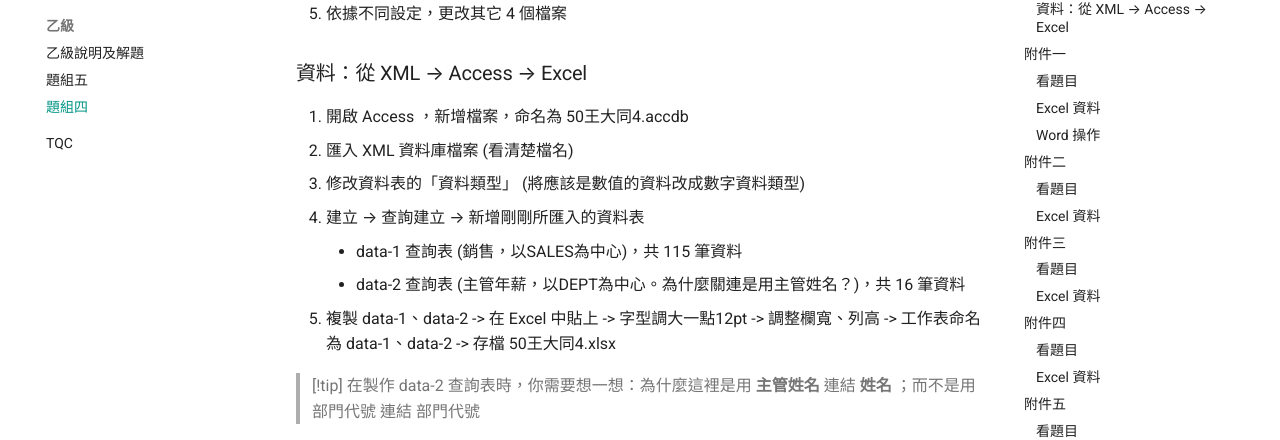
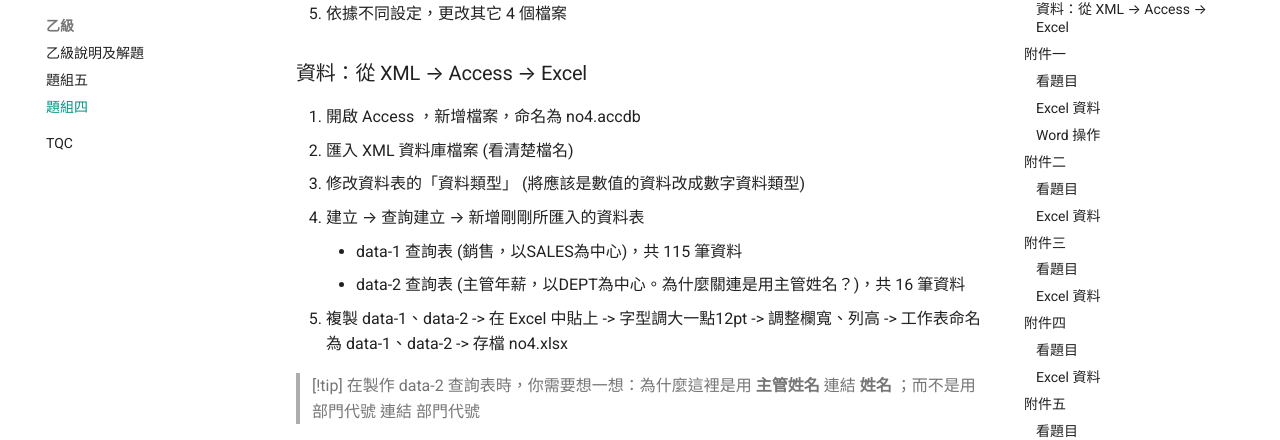
Before and after one commit to cwyedu/school-112, an MkDocs documentation site: the page built from docs/cert/cert2/resolve-4.md, in a window 1280 px wide and 900 px high, scrolled down 331 px. Shown: the part 153-593 px from the top of the window. Built offline with MkDocs 1.6.1 and Material for MkDocs 9.7.7, drawn with Linux system fonts in a browser that asks for light colours.

Commit message:
新增9/18進度

```diff
--- a/docs/cert/cert2/resolve-4.md
+++ b/docs/cert/cert2/resolve-4.md
@@ -12,13 +12,13 @@
 
 ### 資料：從 XML → Access → Excel
 
-1. 開啟 Access ，新增檔案，命名為 50王大同4.accdb
+1. 開啟 Access ，新增檔案，命名為 no4.accdb
 1. 匯入 XML 資料庫檔案 (看清楚檔名)
 1. 修改資料表的「資料類型」 (將應該是數值的資料改成數字資料類型)
 1. 建立 → 查詢建立 → 新增剛剛所匯入的資料表
     - data-1 查詢表 (銷售，以SALES為中心)，共 115 筆資料
     - data-2 查詢表 (主管年薪，以DEPT為中心。為什麼關連是用主管姓名？)，共 16 筆資料
-1. 複製 data-1、data-2 -> 在 Excel 中貼上 -> 字型調大一點12pt -> 調整欄寬、列高 -> 工作表命名為 data-1、data-2 -> 存檔 50王大同4.xlsx
+1. 複製 data-1、data-2 -> 在 Excel 中貼上 -> 字型調大一點12pt -> 調整欄寬、列高 -> 工作表命名為 data-1、data-2 -> 存檔 no4.xlsx
 
 > [!tip]
 > 在製作 data-2 查詢表時，你需要想一想：為什麼這裡是用 **主管姓名** 連結 **姓名** ；而不是用 部門代號 連結 部門代號
```
Also changed, not shown: docs/cert/cert2/cert2.md (+2 -2 lines), docs/cert/cert2/resolve-5.md (+2 -2 lines), docs/dp111/112-1-dp111-log.md (+10 -1 lines).
